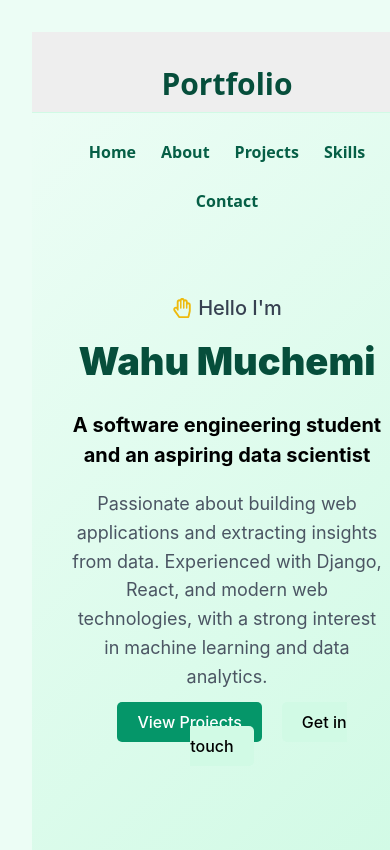
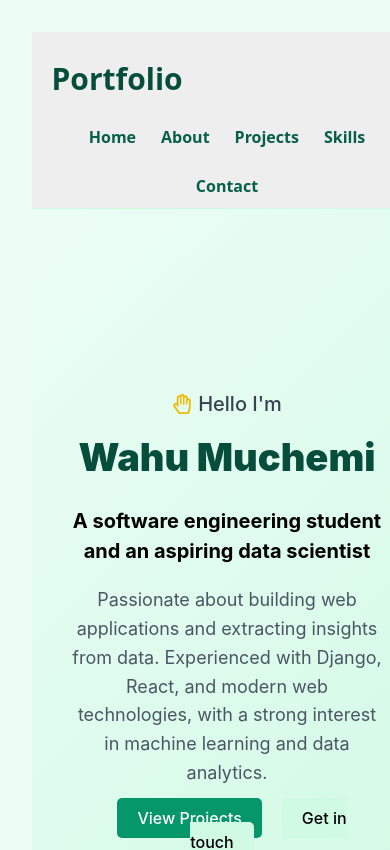
Before and after one commit to wahumuchemi649/portfolio, a React (Vite) app: page / in a window 390 px wide. Shown: the top 850 px of the page. Built offline with nearby package versions, Linux system fonts and the light colour scheme.

Commit message:
Fixing the header

```diff
--- a/src/App.css
+++ b/src/App.css
@@ -44,7 +44,7 @@ header {
   top: 0;
   z-index: 1000;
   background-color: #eee;
-  height: 50px;
+
   display: flex;
   justify-content: space-between;
   align-items: center;
@@ -140,7 +140,9 @@ header h1 {
 @media (max-width: 900px) {
   header {
     flex-direction: column;
-    gap: 20px;
+    align-items: flex-start; /* align logo left, nav below */
+    gap: 10px;
+    padding: 10px 5%;
   }
 
   .intro,
```
